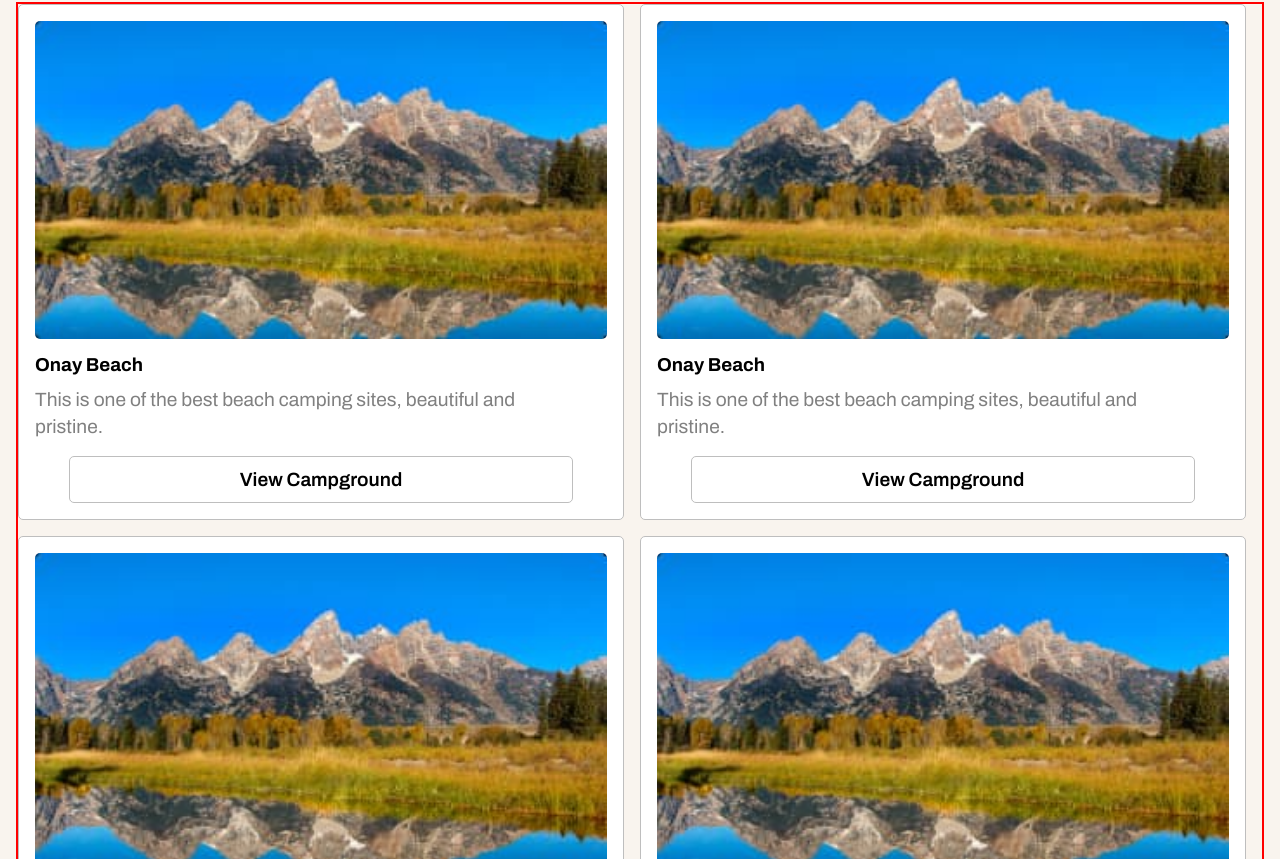
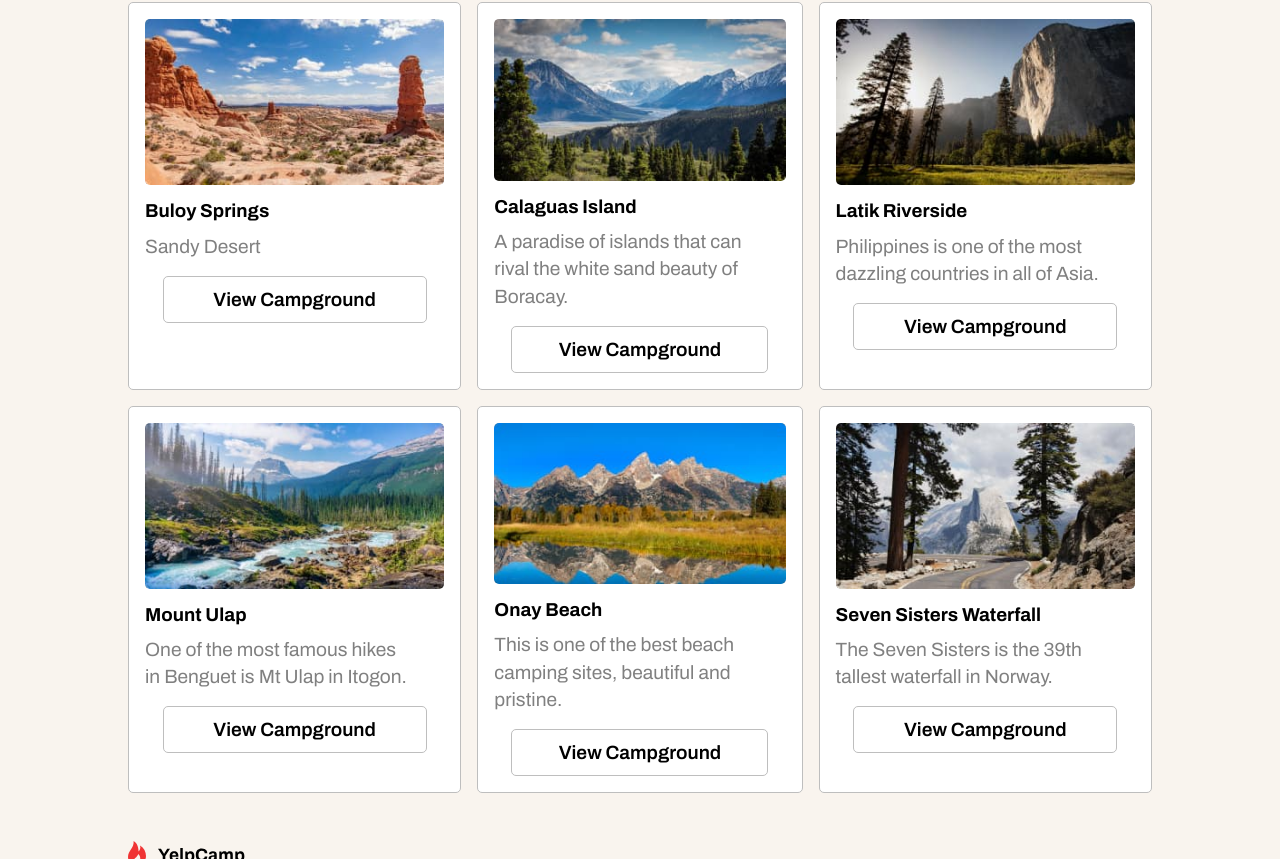
Before and after one commit to TevinDeale/yelp-camp, a React (Vite) app: page /search-campsites in a window 1280 px wide. Shown: the part 501-1360 px from the top of the page. Built offline with nearby package versions, Linux system fonts and the light colour scheme.

Commit message:
Made the cards render dynamically

```diff
--- a/src/components/Search/Search.css
+++ b/src/components/Search/Search.css
@@ -135,15 +135,45 @@
     .search-container {
         display: grid;
         grid-template-columns: 50% 50%;
-        border: 2px solid red;
+
     }
 
     .card-container:nth-child(odd) {
         margin-right: 1rem;
     }
 
-    .card-container:nth-child(even) {
-        margin-right: 1rem;
+    .search-page-container {
+        margin-left: 2rem;
+        margin-right: 2rem;
     }
 
 }
+
+@media (min-width: 1024px) {
+    .search-container {
+        grid-template-columns: repeat(3, 33.33%);
+    }
+
+    .search-page-container {
+        margin-left: 7rem;
+        margin-right: 7rem;
+    }
+
+    .card-container:nth-child(n + 0) {
+        margin: 0;
+        margin-bottom: 1rem;
+    }
+
+    .card-container:nth-child(3n+3) {
+        margin-left: .5rem;
+    }
+
+    .card-container:nth-child(3n + 1) {
+        margin-right: .5rem;
+    }
+
+    .card-container:nth-child(3n + 2) {
+        margin-right: .5rem;
+        margin-left: .5rem;
+    }
+}
--- a/src/components/Search/Search.jsx
+++ b/src/components/Search/Search.jsx
@@ -1,23 +1,16 @@
 import "./Search.css";
-import onay from '../../Assets/Camp Images/Compressed Images/Onay Beach.jpg';
 import Navbar from "../Static/Navbar";
 import Footer from "../Static/Footer";
+import compressedImages from "../Static/campsites";
 
-const campsites = {
-    image: onay,
-    Name: "Onay Beach",
-    Description: "This is one of the best beach camping sites, beautiful and pristine."
-}
+const Card = (props) => {
 
-
-
-const Card = () => {
     return (
         <div className="card-container">
             <div className="card-contents">
-                <img src={onay} alt='onay-beach' />
-                <h3>{campsites.Name}</h3>
-                <h4>{campsites.Description}</h4>
+                <img src={props.img} alt='onay-beach' />
+                <h3>{props.name}</h3>
+                <h4>{props.desciption}</h4>
                 <div className="button-container">
                     <button>View Campground</button>
                 </div>
@@ -26,9 +19,10 @@ const Card = () => {
     )
     }
 
+
 const Search = () => {
     return (
-    <>
+    <div className="search-page-container">
         <Navbar />
 
         <main className="search-main-container">
@@ -43,19 +37,15 @@ const Search = () => {
             </form>
         </main>
         <div className="search-container">
-            <Card />
-            <Card />
-            <Card />
-            <Card />
-            <Card />
-            <Card />
-            <Card />
-            <Card />
-            <Card />
+            {compressedImages.map((camp) => {
+                return (
+                <Card name={camp.name} desciption={camp.desciption} img={camp.img}/>
+                )
+            })}
         </div>
 
         <Footer />
-    </>
+    </div>
     )
 }
 
--- /dev/null
+++ b/src/components/Static/campsites.js
@@ -0,0 +1,34 @@
+import buloy from '../../Assets/Camp Images/Compressed Images/Buloy Springs.jpg'
+import calaguas from '../../Assets/Camp Images/Compressed Images/Calaguas Island.jpg'
+import latik from '../../Assets/Camp Images/Compressed Images/Latik Riverside.jpg'
+import ulap from '../../Assets/Camp Images/Compressed Images/Mount Ulap.jpg'
+import onay from '../../Assets/Camp Images/Compressed Images/Onay Beach.jpg'
+import sevenSisters from '../../Assets/Camp Images/Compressed Images/Seven Sisters Waterfall.jpg'
+
+const compressedImages = [{
+    name: 'Buloy Springs',
+    desciption: 'Sandy Desert',
+    img: buloy
+}, {
+    name: 'Calaguas Island',
+    desciption: 'A paradise of islands that can rival the white sand beauty of Boracay.',
+    img: calaguas
+}, {
+    name: 'Latik Riverside',
+    desciption: 'Philippines is one of the most dazzling countries in all of Asia.',
+    img: latik
+}, {
+    name: 'Mount Ulap',
+    desciption: 'One of the most famous hikes in Benguet is Mt Ulap in Itogon.',
+    img: ulap
+}, {
+    name: 'Onay Beach',
+    desciption: 'This is one of the best beach camping sites, beautiful and pristine.',
+    img: onay
+}, {
+    name: 'Seven Sisters Waterfall',
+    desciption: 'The Seven Sisters is the 39th tallest waterfall in Norway.',
+    img: sevenSisters
+}]
+
+export default compressedImages;
```
